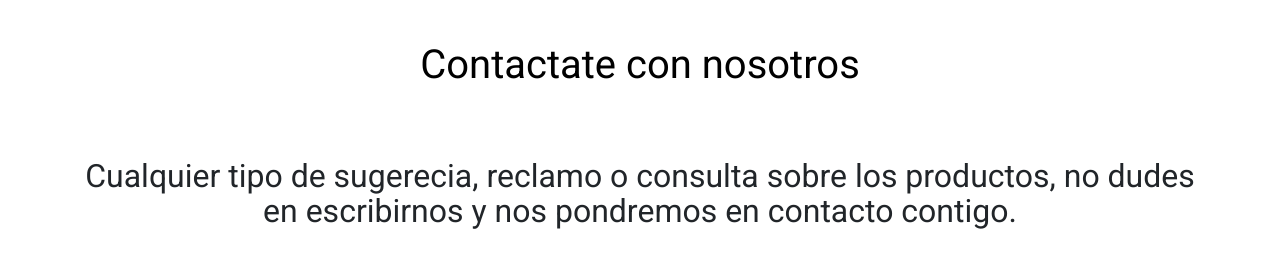
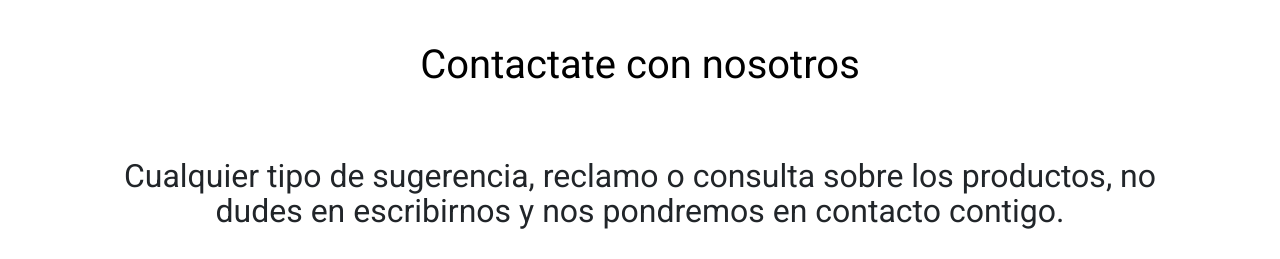
Before and after one commit to Astreiu/Practica, a website: page pages/contacto.html in a window 1280 px wide. Shown: the part 130-389 px from the top of the page. Drawn offline with nearby package versions, Linux system fonts and the light colour scheme.

Commit message:
Error ortografico en texto contacto

```diff
--- a/pages/contacto.html
+++ b/pages/contacto.html
@@ -56,7 +56,7 @@
 
      <section class="contacto">
          <h1 class="contacto-titulo">Contactate con nosotros</h1>
-         <p>Cualquier tipo de sugerecia, reclamo o consulta sobre los productos, no dudes en escribirnos y nos pondremos en contacto contigo.</p>
+         <p>Cualquier tipo de sugerencia, reclamo o consulta sobre los productos, no dudes en escribirnos y nos pondremos en contacto contigo.</p>
      </section>
 
      <!-- formulario de contacto -->
```
